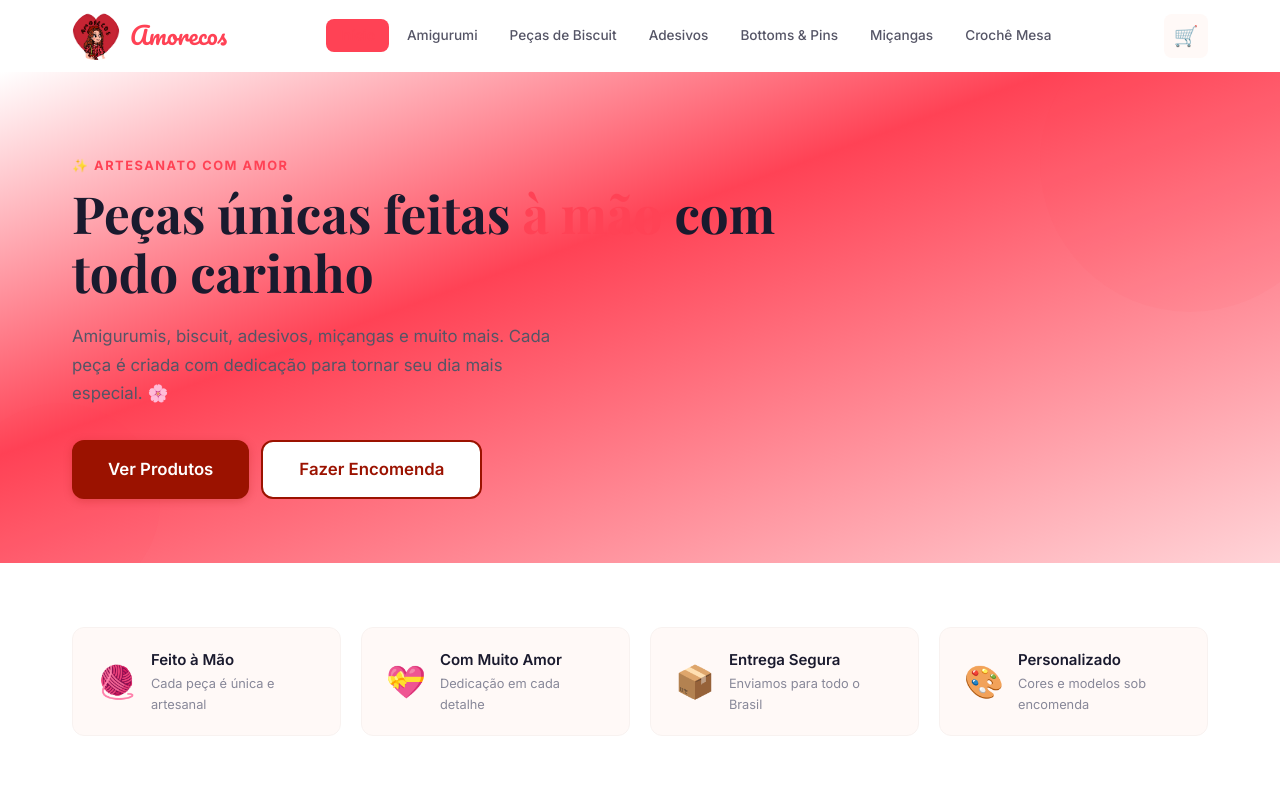
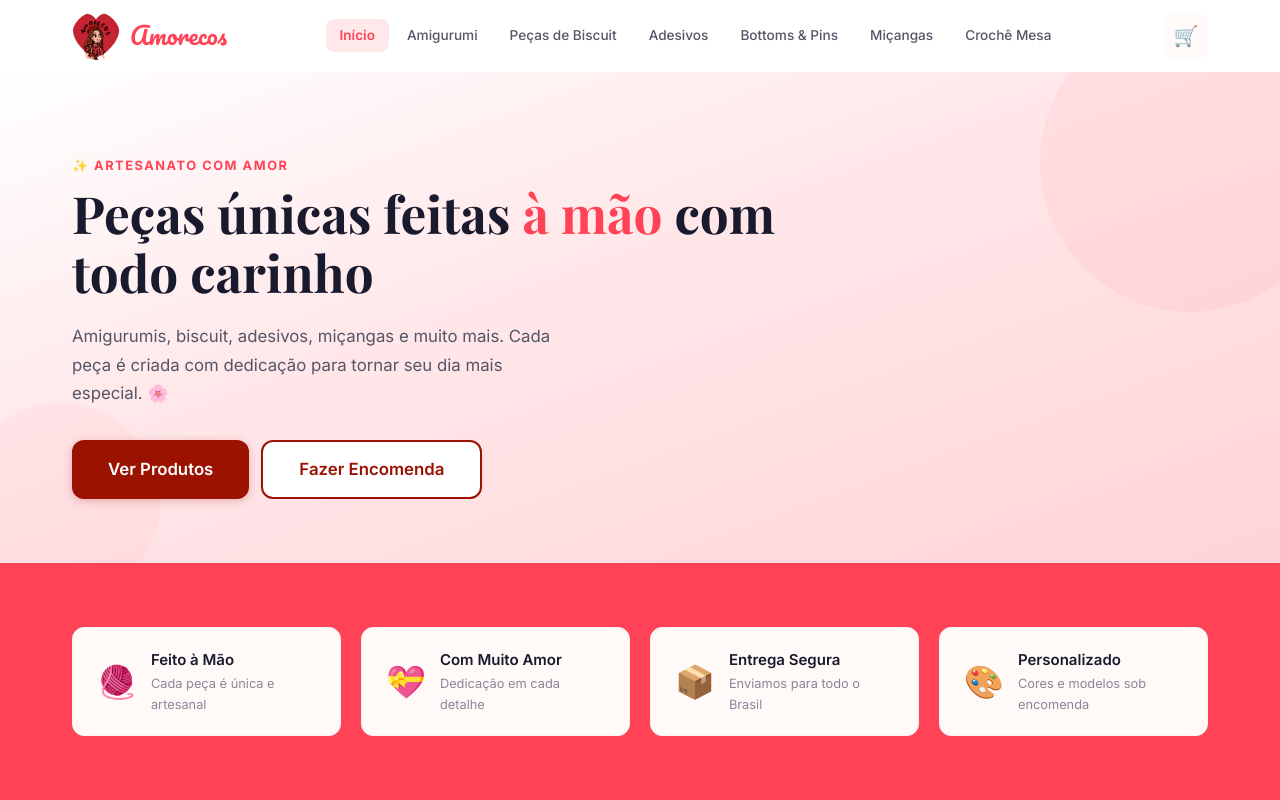
Before and after one commit to EliseuDev-Math/Amorecos, a React (Vite) app: page /#/ in a window 1280 px wide. Shown: the top 800 px of the page. Built offline with nearby package versions, Linux system fonts and the light colour scheme; a web font is replaced by a local one.

Commit message:
Update index.css

```diff
--- a/src/index.css
+++ b/src/index.css
@@ -4,12 +4,12 @@
 :root {
   --primary: #FF4255;
   --primary-light: #FF6B7A;
-  --primary-lighter: #FF4255;
+  --primary-lighter: #FFE8EA;
   --primary-dark: #E63A4C;
   --accent: #9B1200;
   --accent-light: #B91E0C;
   --accent-dark: #7A0E00;
-  --bg: #FFFFFF;
+  --bg: #FF4255;
   --bg-warm: #FFF9F7;
   --bg-card: #FFFFFF;
   --text-primary: #1A1A2E;
```
